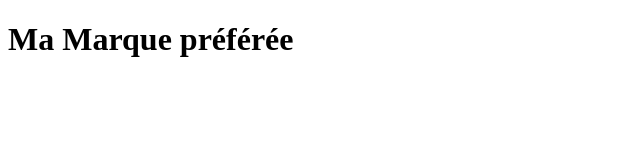
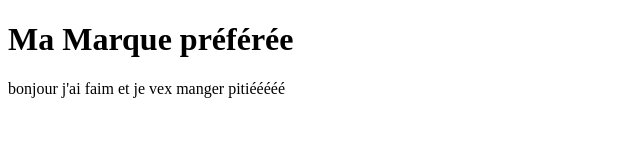
Before and after one commit to papychuloo/roumbakh, a plain HTML site: page index.html in a window 1280 px wide. Shown: the whole page, without its empty margins (0-640 px from the left). Drawn offline with Linux system fonts and the light colour scheme.

Commit message:
j'ai ajouter du texte

```diff
--- a/index.html
+++ b/index.html
@@ -7,5 +7,6 @@
 </head>
 <body>
     <h1>Ma Marque préférée</h1>
+    <p>bonjour j'ai faim et je vex manger pitiééééé</p>
 </body>
 </html>
```
